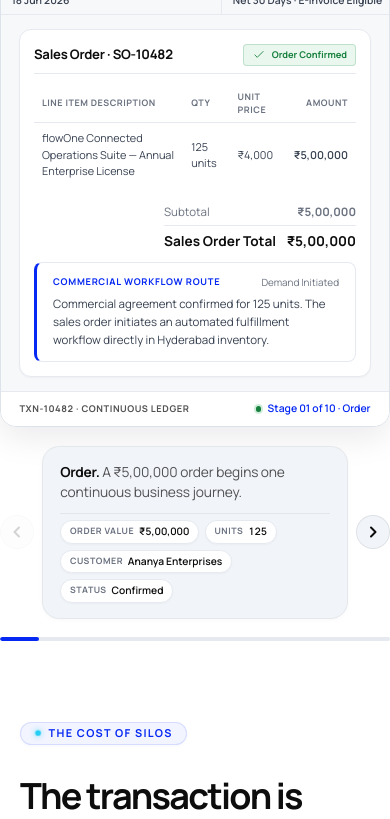
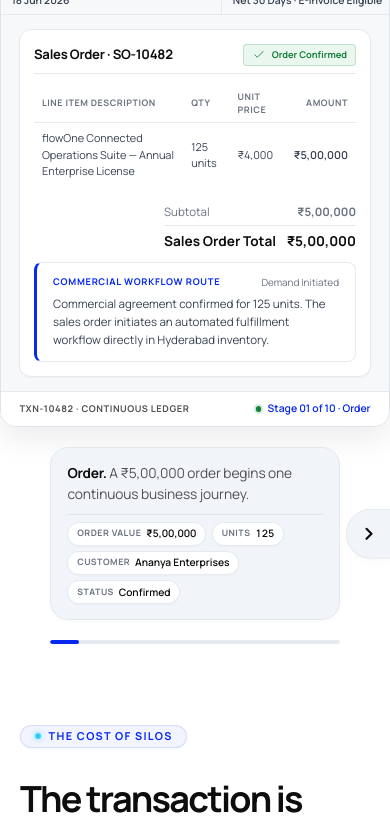
Before and after one commit to nagusairi/flowone-website-new, a React (Vite) app: page / in a window 390 px wide. Shown: the part 3851-4670 px from the top of the page. Built offline with nearby package versions, Linux system fonts and the light colour scheme; the HTML template or start-up script is replaced by a standard one.

Commit message:
feat: align living transaction mobile/tablet card and full-bleed screen-edge arrows to reference

```diff
--- a/src/Homepage.tsx
+++ b/src/Homepage.tsx
@@ -2205,31 +2205,34 @@
 
   return (
     <div
-      className="living-mobile-carousel home-container"
+      className="living-mobile-carousel"
       onTouchStart={handleTouchStart}
       onTouchEnd={handleTouchEnd}
       aria-roledescription="carousel"
       aria-label="Transaction stages explorer"
     >
       {/* 1. Visual Stage: Centered LivingProduct */}
-      <div className="living-mobile-product-stage">
+      <div className="living-mobile-product-stage home-container">
         <LivingProduct index={index} />
       </div>
 
-      {/* 2. Interactive Narrative Card flanked by Left/Right Chevrons */}
+      {/* 2. Full-bleed Controls Row with Screen-Edge Arrow Wrappers */}
       <div className="living-mobile-controls-row">
+        {/* Left Edge Arrow: Hidden on first slide (index === 0) */}
+        {index > 0 && (
           <button
             type="button"
-          className="apple-flank-chevron apple-flank-prev"
-          disabled={index === 0}
+            className="apple-edge-arrow apple-edge-arrow--prev"
             aria-label="Previous transaction stage"
             onClick={handlePrev}
           >
-          <svg width="18" height="18" viewBox="0 0 18 18" fill="none" aria-hidden="true">
-            <path d="M11 4.5L6.5 9L11 13.5" stroke="currentColor" strokeWidth="2" strokeLinecap="round" strokeLinejoin="round" />
+            <svg width="20" height="20" viewBox="0 0 20 20" fill="none" aria-hidden="true">
+              <path d="M12.5 5L7.5 10L12.5 15" stroke="currentColor" strokeWidth="2.2" strokeLinecap="round" strokeLinejoin="round" />
             </svg>
           </button>
-
+        )}
+
+        {/* Centered Description Card with proportional width */}
         <div className="apple-mobile-desc-card">
           <p className="apple-desc-lead">
             <strong className="apple-desc-bold">{current.pillLabel}.</strong>{" "}
@@ -2247,17 +2250,19 @@
           )}
         </div>
 
+        {/* Right Edge Arrow: Hidden on last slide (index === length - 1) */}
+        {index < transactionStates.length - 1 && (
           <button
             type="button"
-          className="apple-flank-chevron apple-flank-next"
-          disabled={index === transactionStates.length - 1}
+            className="apple-edge-arrow apple-edge-arrow--next"
             aria-label="Next transaction stage"
             onClick={handleNext}
           >
-          <svg width="18" height="18" viewBox="0 0 18 18" fill="none" aria-hidden="true">
-            <path d="M7 4.5L11.5 9L7 13.5" stroke="currentColor" strokeWidth="2" strokeLinecap="round" strokeLinejoin="round" />
+            <svg width="20" height="20" viewBox="0 0 20 20" fill="none" aria-hidden="true">
+              <path d="M7.5 5L12.5 10L7.5 15" stroke="currentColor" strokeWidth="2.2" strokeLinecap="round" strokeLinejoin="round" />
             </svg>
           </button>
+        )}
       </div>
 
       {/* 3. Horizontal Progress Track Indicator as shown in Apple reference image */}
--- a/src/homepage.css
+++ b/src/homepage.css
@@ -966,10 +966,12 @@
   display: flex;
   flex-direction: column;
   align-items: center;
-  gap: 1.35rem;
+  gap: 1.5rem;
   width: 100%;
   margin-top: clamp(1.25rem, 2.5vh, 2rem);
   user-select: none;
+  position: relative;
+  overflow: hidden;
 }
 .living-mobile-product-stage {
   width: 100%;
@@ -980,50 +982,68 @@
   display: flex;
   align-items: center;
   justify-content: center;
-  gap: clamp(0.5rem, 1.5vw, 0.9rem);
   width: 100%;
-  max-width: 720px;
-  margin-inline: auto;
-}
-.apple-flank-chevron {
-  width: 2.35rem;
-  height: 2.35rem;
-  border-radius: var(--radius-full);
+  position: relative;
+  min-height: 4rem;
+  padding-inline: 0;
+}
+
+/* Apple Edge Arrow Wrappers extending all the way to screen boundaries */
+.apple-edge-arrow {
+  position: absolute;
+  top: 50%;
+  transform: translateY(-50%);
+  height: 3.5rem;
+  width: clamp(3.2rem, 8vw, 4.75rem);
   background: var(--neutral-100);
-  border: 1px solid rgba(0, 0, 0, 0.08);
+  border: 1px solid rgba(0, 0, 0, 0.05);
   color: var(--neutral-900);
-  display: grid;
-  place-items: center;
+  display: flex;
+  align-items: center;
   cursor: pointer;
-  flex-shrink: 0;
+  z-index: 5;
   transition: all 180ms cubic-bezier(.16, 1, .3, 1);
   padding: 0;
   touch-action: manipulation;
   -webkit-tap-highlight-color: transparent;
-}
-.apple-flank-chevron:hover:not(:disabled) {
+  box-shadow: 0 2px 8px rgba(0, 0, 0, 0.03);
+}
+
+.apple-edge-arrow--prev {
+  left: 0;
+  border-left: 0;
+  border-radius: 0 9999px 9999px 0;
+  justify-content: flex-end;
+  padding-right: clamp(0.75rem, 2vw, 1.35rem);
+}
+
+.apple-edge-arrow--next {
+  right: 0;
+  border-right: 0;
+  border-radius: 9999px 0 0 9999px;
+  justify-content: flex-start;
+  padding-left: clamp(0.75rem, 2vw, 1.35rem);
+}
+
+.apple-edge-arrow:hover {
   background: var(--neutral-200);
-  transform: scale(1.08);
-}
-.apple-flank-chevron:active:not(:disabled) {
-  transform: scale(0.92);
-}
-.apple-flank-chevron:focus-visible {
+}
+.apple-edge-arrow:active {
+  transform: translateY(-50%) scale(0.96);
+}
+.apple-edge-arrow:focus-visible {
   outline: 2px solid var(--state-focus);
   outline-offset: 2px;
 }
-.apple-flank-chevron:disabled {
-  opacity: 0.18;
-  cursor: not-allowed;
-  pointer-events: none;
-}
+
+/* Centered Description Card */
 .apple-mobile-desc-card {
-  flex: 1;
-  min-width: 0;
-  max-width: 580px;
+  width: calc(100% - clamp(7.5rem, 18vw, 11rem));
+  max-width: 600px;
+  margin-inline: auto;
   background: var(--neutral-100);
-  border-radius: 1.25rem;
-  padding: 1.1rem 1.3rem;
+  border-radius: 1.35rem;
+  padding: 1.15rem 1.4rem;
   border: 1px solid rgba(0, 0, 0, 0.05);
   display: flex;
   flex-direction: column;
@@ -1031,9 +1051,10 @@
   box-shadow: 0 1px 4px rgba(0, 0, 0, 0.03);
   animation: apple-desc-in 220ms cubic-bezier(.16, 1, .3, 1) both;
 }
+
 .living-mobile-progress {
-  width: 100%;
-  max-width: 580px;
+  width: calc(100% - clamp(7.5rem, 18vw, 11rem));
+  max-width: 600px;
   height: 4px;
   background: var(--neutral-200);
   border-radius: var(--radius-full);
@@ -1041,6 +1062,7 @@
   margin-inline: auto;
   position: relative;
 }
+
 .living-mobile-progress-bar {
   height: 100%;
   background: var(--color-brand-blue);
@@ -4272,10 +4294,12 @@
   .loop-item { min-height:8rem; }
 
   .home-living { min-height:auto; padding-block: clamp(2.25rem, 4.5vh, 3rem); }
-  .living-intro { grid-template-columns:1fr; }
-  .living-mobile-carousel { gap:1.15rem; }
-  .apple-flank-chevron { width:2.15rem; height:2.15rem; }
-  .apple-mobile-desc-card { padding:0.95rem 1.05rem; border-radius:1.1rem; }
+  .living-mobile-carousel { gap:1.25rem; }
+  .apple-edge-arrow { height:3.15rem; width:clamp(2.75rem, 9.5vw, 3.8rem); }
+  .apple-edge-arrow--prev { padding-right:0.75rem; }
+  .apple-edge-arrow--next { padding-left:0.75rem; }
+  .apple-mobile-desc-card { width:calc(100% - clamp(6.2rem, 22vw, 8.5rem)); padding:0.95rem 1.05rem; border-radius:1.15rem; }
+  .living-mobile-progress { width:calc(100% - clamp(6.2rem, 22vw, 8.5rem)); }
   .apple-desc-lead { font-size:0.86rem; line-height:1.48; }
   .living-ui { min-height:auto; }
   .living-ui-header { padding:var(--spacing-2); }
```
Lines whose indentation alone changed are shown as unchanged.
